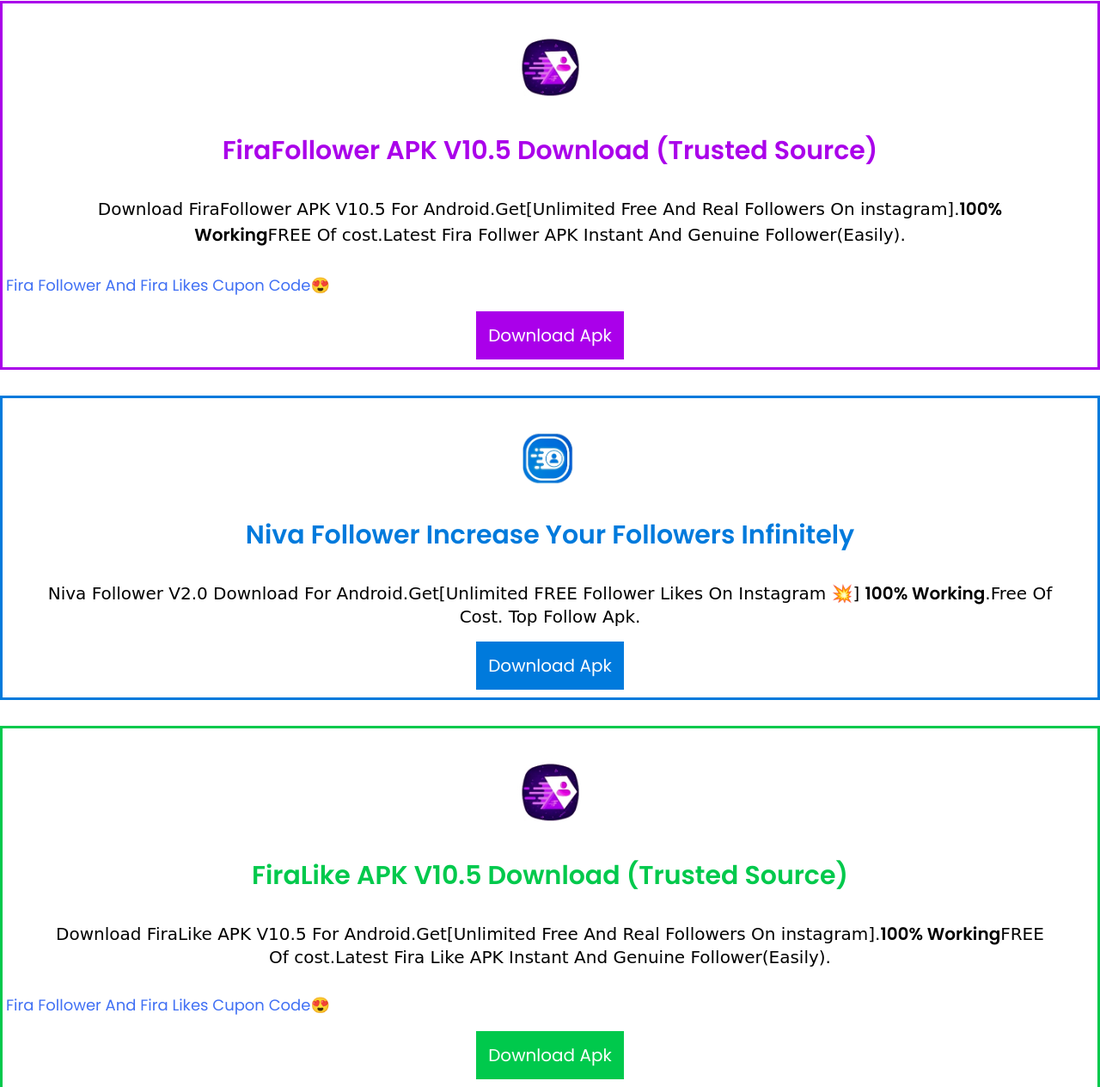
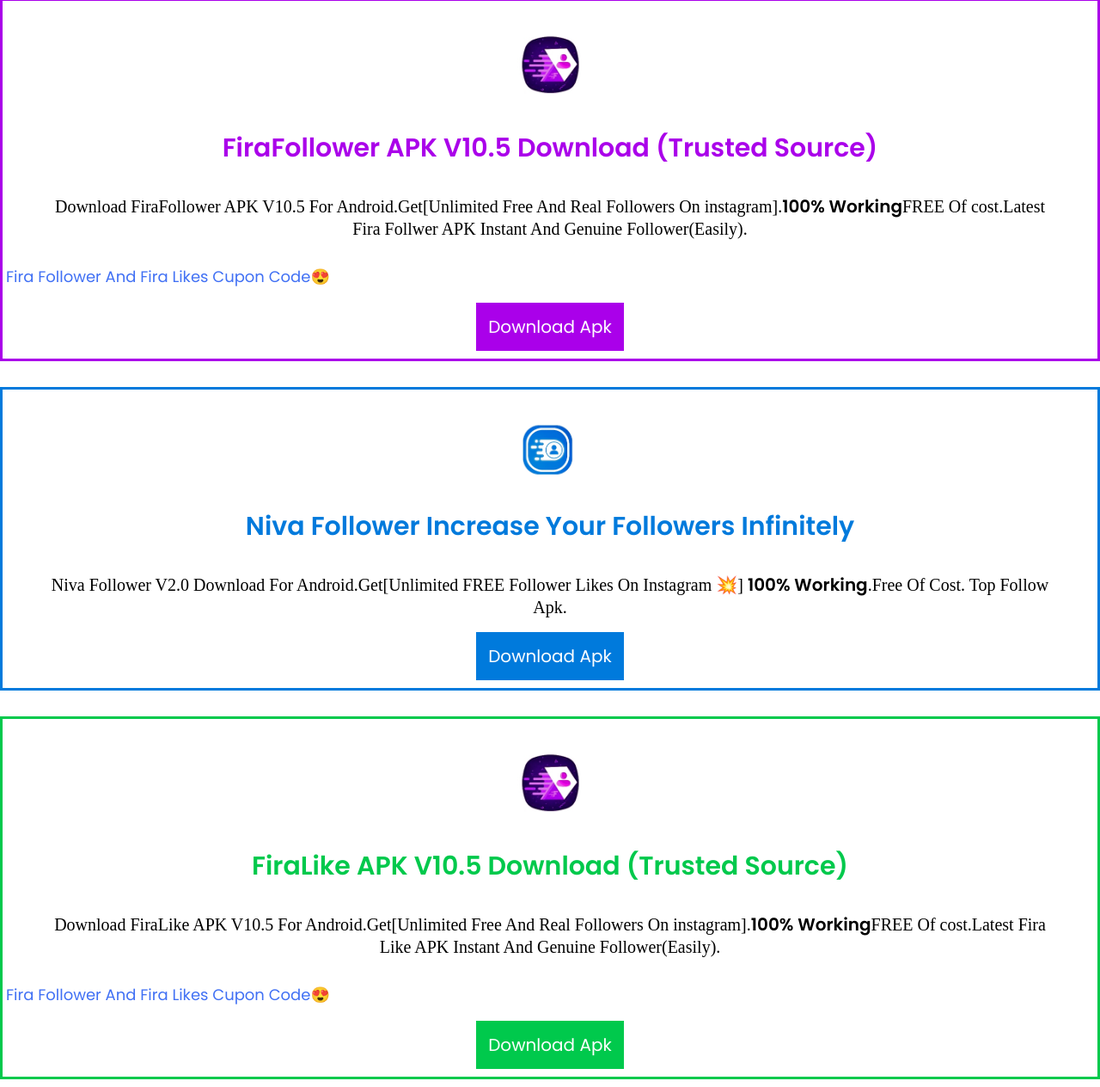
Before and after one commit to Parikashit/Digital-SMM-Services, a plain HTML site: page index.html in a window 1280 px wide. Shown: the part 913-2177 px from the top of the page at 86% size. Drawn offline with nearby package versions, Linux system fonts and the light colour scheme.

Commit message:
Font Family

```diff
--- a/utilts.css
+++ b/utilts.css
@@ -59,7 +59,7 @@
 
 .parag p{
     font-size: 20px;
-    font-family: cursive;
+    font-family: normal;
     margin: 30px;
 }
 
@@ -106,7 +106,7 @@
 
 .parag2 p{
     font-size: 20px;
-    font-family: cursive;
+    font-family: normal;
     margin: 30px;
 }
 
@@ -161,7 +161,7 @@
 
 .parag3 p{
     font-size: 20px;
-    font-family: cursive;
+    font-family: normal;
     margin: 30px;
 }
 
@@ -209,7 +209,7 @@
 
 .parag4 p{
     font-size: 20px;
-    font-family: cursive;
+    font-family: normal;
     margin: 30px;
 }
 
@@ -264,7 +264,7 @@
 
 .parag5 p{
     font-size: 20px;
-    font-family: cursive;
+    font-family: normal;
     margin: 30px;
 }
 
```
